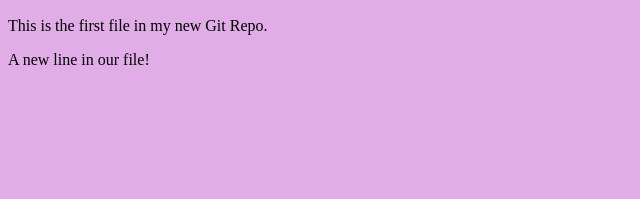
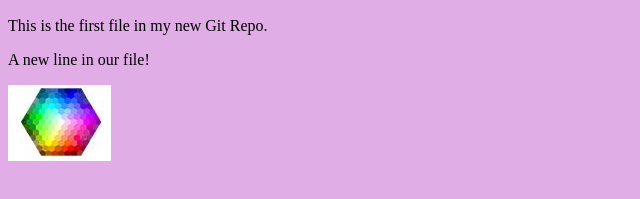
Before and after one commit to boxy321/boxy321.github.io, a plain HTML site: page index.html in a window 1280 px wide. Shown: the part 143-342 px from the top of the page, without its empty margins (0-640 px from the left). Drawn offline with Linux system fonts and the light colour scheme.

Commit message:
added new image

```diff
--- a/index.html
+++ b/index.html
@@ -10,5 +10,6 @@
         <div><img src="img_hello_world.jpg" alt="Hello World from Space" style="width:100%;max-width:90px"</div>
         <p>This is the first file in my new Git Repo.</p>
         <p>A new line in our file!</p>
+        <div><img src="img_hello_git.jpg" alt="Hello Git" style="width:100%max-width:76px"></div>
     </body>
 </html>
```
Also changed, not shown: img_hello_git.jpg (added).
